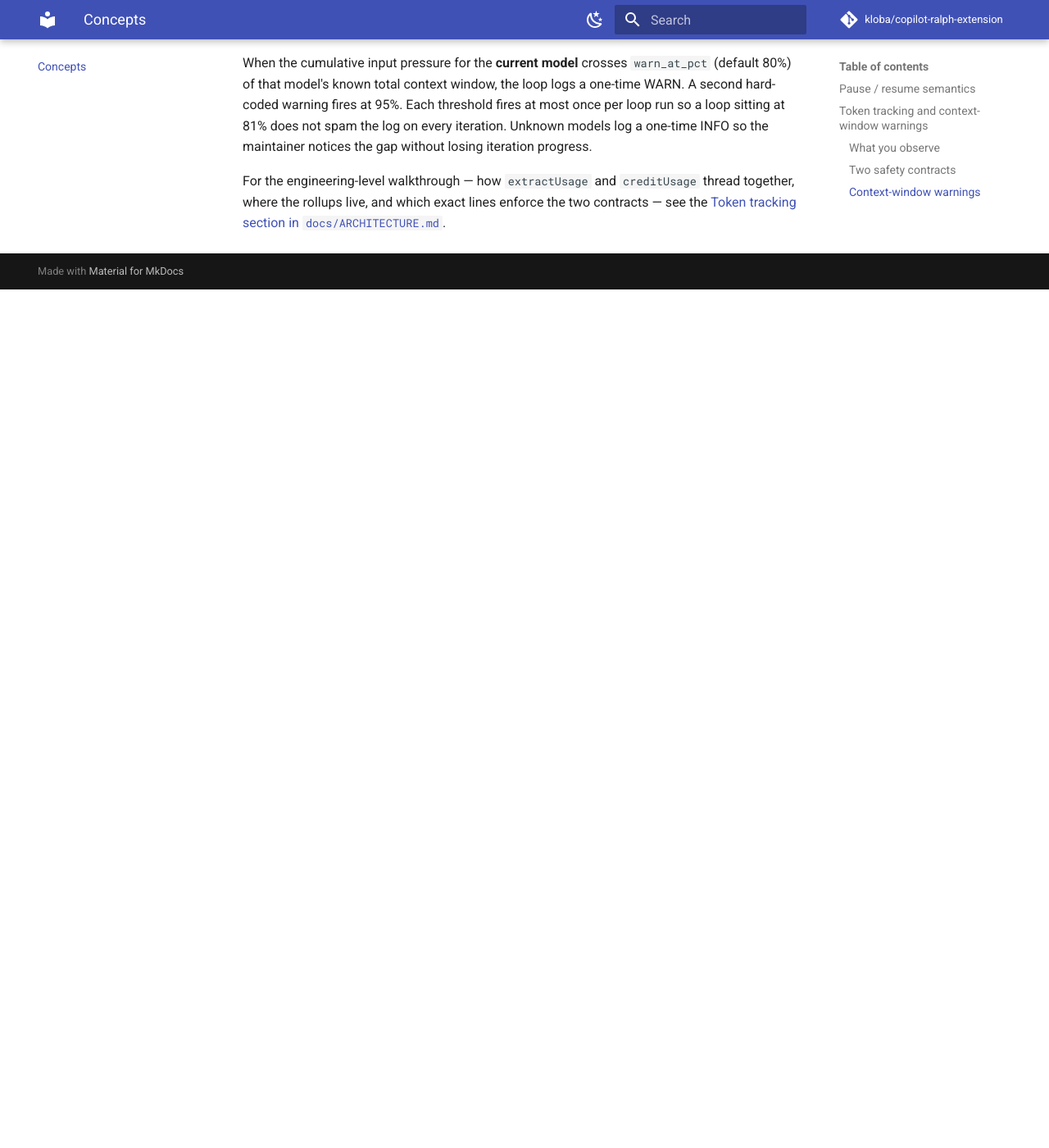
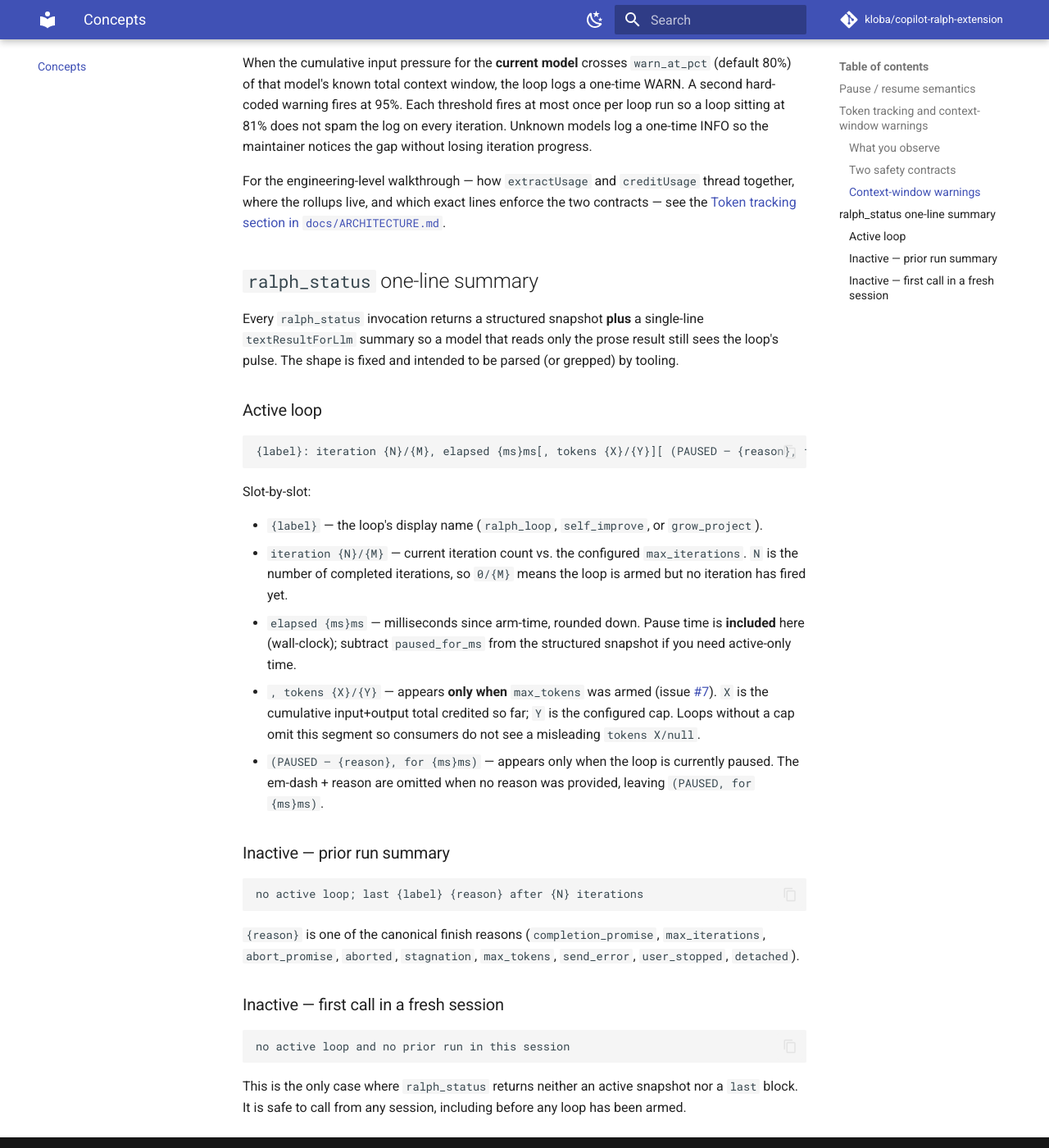
Before and after one commit to kloba/copilot-ralph-extension, an MkDocs documentation site: the page built from docs/concepts.md, in a window 1280 px wide and 1400 px high, scrolled down 3318 px. Shown: the whole window at 82% size. Built offline with MkDocs 1.6.1 and Material for MkDocs 9.7.7, drawn with Linux system fonts in a browser that asks for light colours; comment, search, counter and statistics services are not loaded; before the commit the page ends 3671 px from its top, so only the background shows below that.

Commit message:
docs(concepts): pin ralph_status one-line summary format
Iter 71 added a `textResultForLlm` summary line on every
`ralph_status` result so models reading only the prose result still
see iteration count, elapsed time, optional tokens, and optional
pause state. The format was implementation-defined with no
user-facing contract — a future refactor that renamed a slot would
silently break tooling that grepped the line for `iteration N/M`.

Document the exact slot layout in docs/concepts.md, covering all
three branches the handler emits (active loop, inactive with last,
inactive with nothing prior). Call out the conditional segments
explicitly: `, tokens X/Y` appears only when `max_tokens` was
armed; the ` (PAUSED ...)` suffix appears only while paused.
Clarify that `elapsed Nms` is wall-clock — pause time is included,
and consumers needing active-only time should subtract
`paused_for_ms` from the structured snapshot.

Add a drift-guard test that reads docs/concepts.md at runtime and
asserts each template string still appears verbatim. A future
rename that touches the handler's emit format without updating the
doc trips the assertion. 545 → 546.

Co-authored-by: Copilot <223556219+Copilot@users.noreply.github.com>
Co-authored-by: copilot-ralph <copilot-ralph@users.noreply.github.com>

````diff
--- a/docs/concepts.md
+++ b/docs/concepts.md
@@ -158,3 +158,57 @@ For the engineering-level walkthrough — how `extractUsage` and
 `creditUsage` thread together, where the rollups live, and which
 exact lines enforce the two contracts — see the
 [Token tracking section in `docs/ARCHITECTURE.md`](ARCHITECTURE.md).
+
+
+## `ralph_status` one-line summary
+
+Every `ralph_status` invocation returns a structured snapshot **plus**
+a single-line `textResultForLlm` summary so a model that reads only
+the prose result still sees the loop's pulse. The shape is fixed and
+intended to be parsed (or grepped) by tooling.
+
+### Active loop
+
+```
+{label}: iteration {N}/{M}, elapsed {ms}ms[, tokens {X}/{Y}][ (PAUSED — {reason}, for {ms}ms)]
+```
+
+Slot-by-slot:
+
+- `{label}` — the loop's display name (`ralph_loop`,
+  `self_improve`, or `grow_project`).
+- `iteration {N}/{M}` — current iteration count vs. the configured
+  `max_iterations`. `N` is the number of completed iterations, so
+  `0/{M}` means the loop is armed but no iteration has fired yet.
+- `elapsed {ms}ms` — milliseconds since arm-time, rounded down.
+  Pause time is **included** here (wall-clock); subtract
+  `paused_for_ms` from the structured snapshot if you need
+  active-only time.
+- `, tokens {X}/{Y}` — appears **only when** `max_tokens` was armed
+  (issue [#7](https://github.com/kloba/copilot-ralph-extension/issues/7)).
+  `X` is the cumulative input+output total credited so far; `Y` is
+  the configured cap. Loops without a cap omit this segment so
+  consumers do not see a misleading `tokens X/null`.
+- ` (PAUSED — {reason}, for {ms}ms)` — appears only when the loop
+  is currently paused. The em-dash + reason are omitted when no
+  reason was provided, leaving ` (PAUSED, for {ms}ms)`.
+
+### Inactive — prior run summary
+
+```
+no active loop; last {label} {reason} after {N} iterations
+```
+
+`{reason}` is one of the canonical finish reasons (`completion_promise`,
+`max_iterations`, `abort_promise`, `aborted`, `stagnation`,
+`max_tokens`, `send_error`, `user_stopped`, `detached`).
+
+### Inactive — first call in a fresh session
+
+```
+no active loop and no prior run in this session
+```
+
+This is the only case where `ralph_status` returns neither an
+active snapshot nor a `last` block. It is safe to call from any
+session, including before any loop has been armed.
````
Also changed, not shown: CHANGELOG.md (+11 -0 lines), 1 other file.
